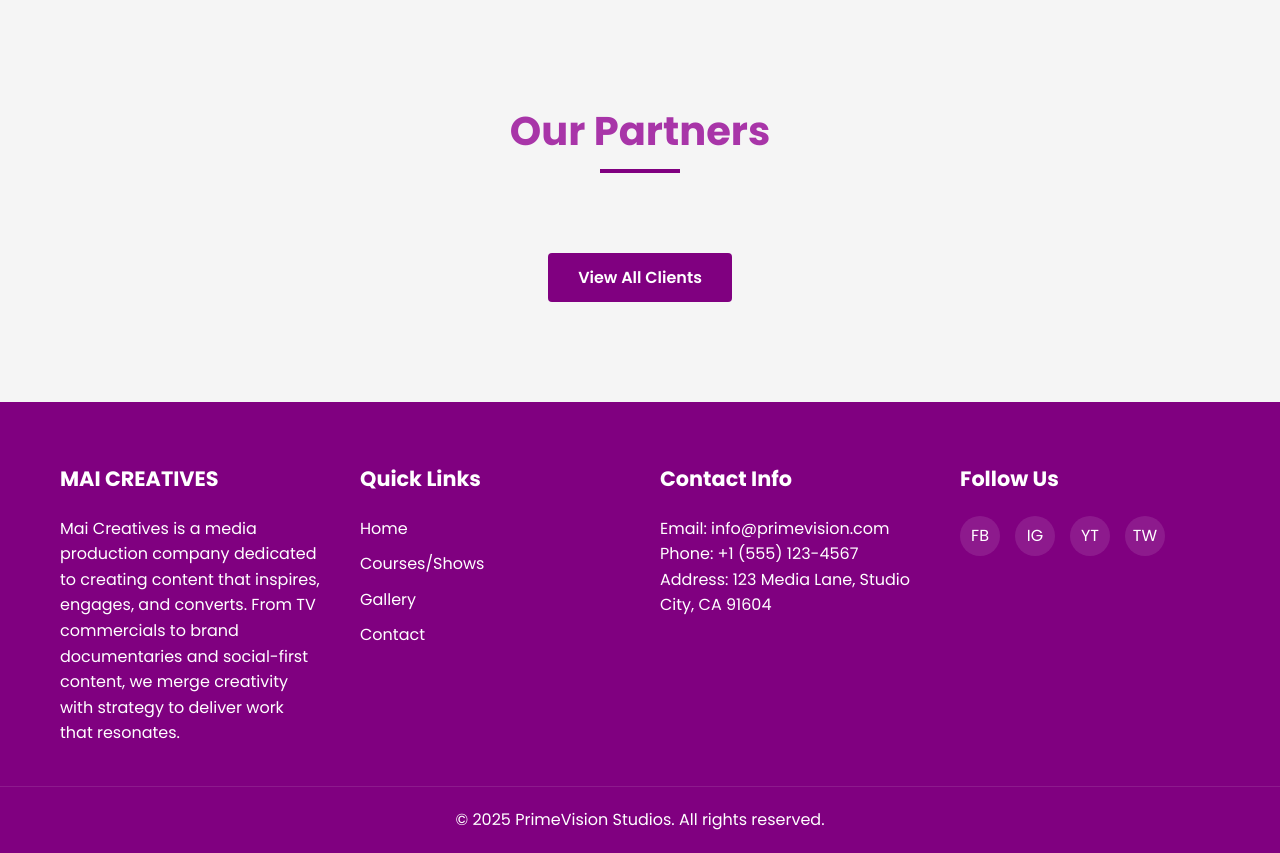
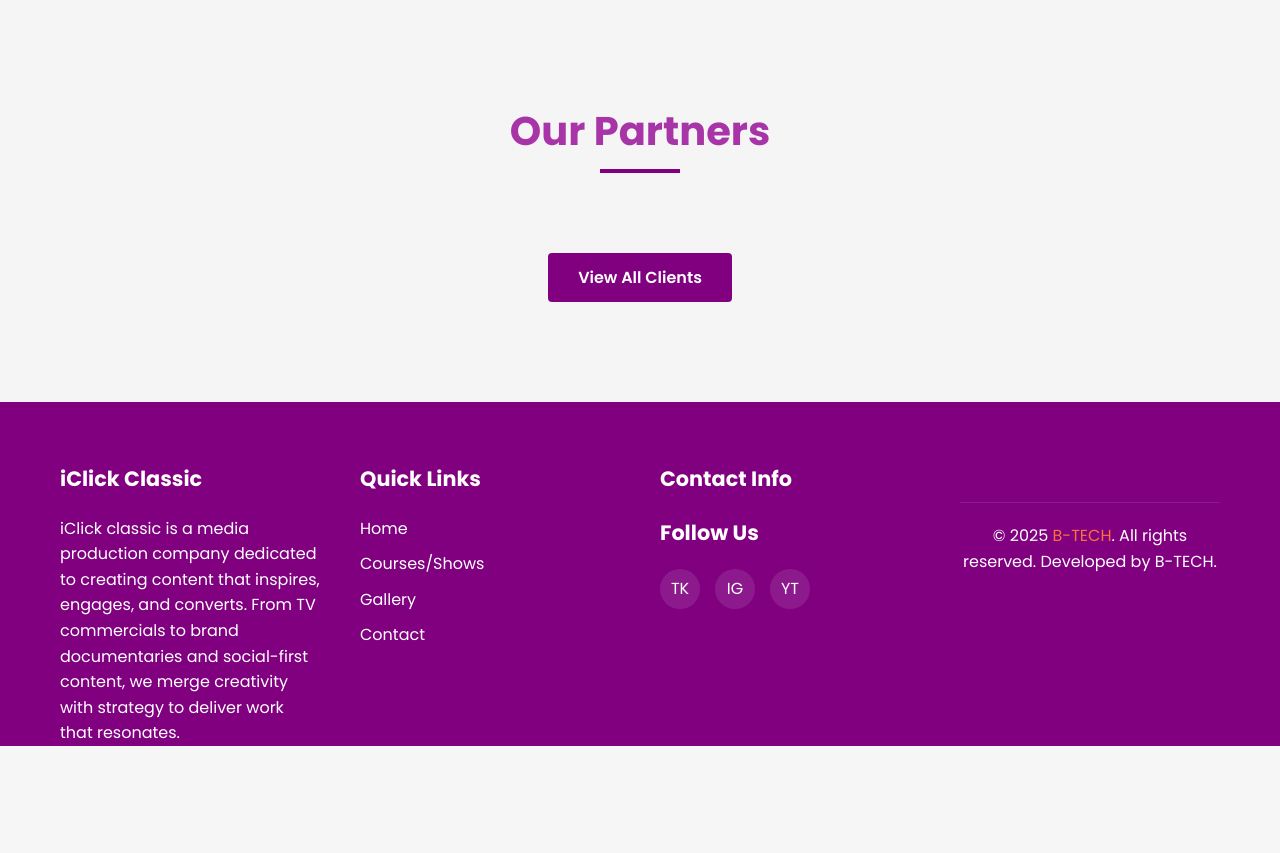
Before and after one commit to Johnzzy-boy/ICLICK, a PHP site: page /index.php in a window 1280 px wide. Shown: the part 2186-3039 px from the top of the page. After the commit the page ends 2932 px from the top, so only its background shows below. Run offline with PHP 8.4, Linux system fonts and the light colour scheme; data comes from the database, SQL or seed files in the repository; data that the repository does not hold is empty.

Commit message:
Add files via upload

```diff
--- a/footer.php
+++ b/footer.php
@@ -1,8 +1,13 @@
     <footer>
+        <!--
+  © 2025 B-TECH. All rights reserved.
+  Website developed and maintained by B-TECH.
+-->
+
         <div class="footer-container">
             <div class="footer-section">
-                <h3>MAI CREATIVES</h3>
-                <p>Mai Creatives is a media production company dedicated to creating content that inspires, engages, and converts. From TV commercials to brand documentaries and social-first content, we merge creativity with strategy to deliver work that resonates.</p>
+                <h3>iClick Classic</h3>
+                <p>iClick classic is a media production company dedicated to creating content that inspires, engages, and converts. From TV commercials to brand documentaries and social-first content, we merge creativity with strategy to deliver work that resonates.</p>
             </div>
             <div class="footer-section">
                 <h3>Quick Links</h3>
@@ -15,24 +20,24 @@
             </div>
             <div class="footer-section">
                 <h3>Contact Info</h3>
-                <p>Email: info@primevision.com</p>
-                <p>Phone: +1 (555) 123-4567</p>
-                <p>Address: 123 Media Lane, Studio City, CA 91604</p>
-            </div>
             <div class="footer-section">
                 <h3>Follow Us</h3>
                 <div class="social-icons">
-                    <a href="#" class="social-icon">FB</a>
-                    <a href="#" class="social-icon">IG</a>
-                    <a href="#" class="social-icon">YT</a>
-                    <a href="#" class="social-icon">TW</a>
+                    <a href="https://www.tiktok.com/@iclick.classic?is_from_webapp=1&sender_device=pc" class="social-icon">TK</a>
+                    <a href="https://www.instagram.com/iclick.classic/" class="social-icon">IG</a>
+                    <a href="https://www.youtube.com/@iclick.classic?si=R-me3yakMmdPSB4a" class="social-icon">YT</a>
+                   <!--<a href="https://www.x.com/maicreatives.academy?igsh=MWF1NnJ0dTc2cTQ1cw==" class="social-icon">X</a>-->
                 </div>
             </div>
         </div>
         <div class="footer-bottom">
-            <p>&copy; <?php echo date('Y'); ?> PrimeVision Studios. All rights reserved.</p>
+         <p>© <?= date("Y"); ?> <a href="https://b-tech.com" target="_blank" style="color:#FF6F3C; text-decoration:none;">B-TECH</a>. All rights reserved. Developed by B-TECH.</p>
         </div>
     </footer>
+    <!--
+  © 2025 B-TECH. All rights reserved.
+  Website developed and maintained by B-TECH.
+-->
 
     <script src="assets/js/script.js"></script>
 </body>
--- a/header.php
+++ b/header.php
@@ -13,8 +13,8 @@
 <head>
     <meta charset="UTF-8">
     <meta name="viewport" content="width=device-width, initial-scale=1.0">
-    <title>Mai Creatives Production & Advertising</title>
-    <link rel="stylesheet" href="./assets/css/style.css">
+    <title>iClick Classic</title>
+    <link rel="stylesheet" href="assets/css/style.css">
     <link href="https://fonts.googleapis.com/css2?family=Poppins:wght@300;400;500;600;700&display=swap" rel="stylesheet">
 </head>
 <body>
@@ -22,7 +22,7 @@
         <nav class="navbar">
             <div class="nav-container">
                 <div class="nav-logo">
-                    <a href="index.php">Mai Creatives</a>
+                    <a href="index.php" ><!--<img src="iclick.png" height ="100" width="100"></img>-->iClick Classic</a>
                 </div>
                 <div class="nav-menu">
                     <a href="index.php" class="nav-link">Home</a>
```
